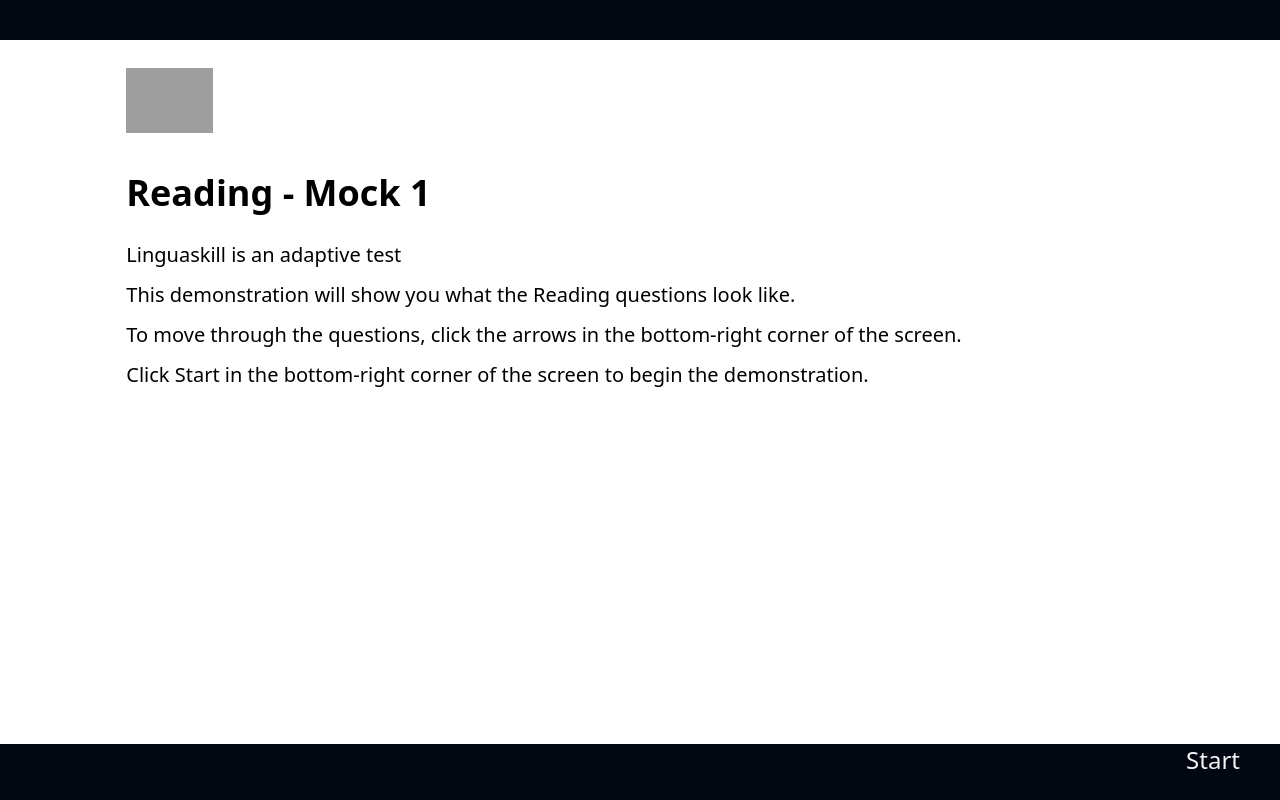
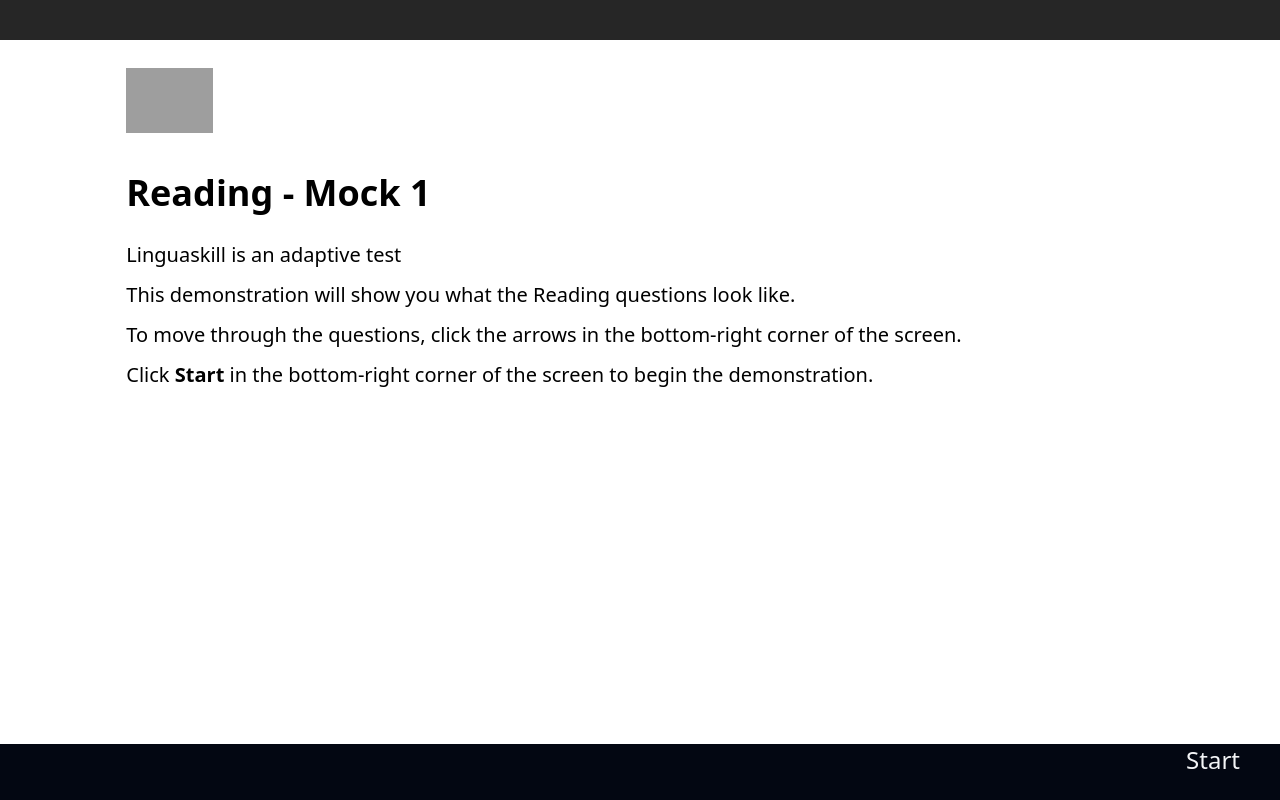
Before and after one commit to Odaviespecifico/TestBridge, a React (Vite) app in the folder linguaskill-mock/: page / in a window 1280 px wide. Built offline with nearby package versions, Linux system fonts and the light colour scheme; grey boxes are pictures that could not be loaded.

Commit message:
Added instruction TAB

```diff
--- a/linguaskill-mock/src/Linguaskill.jsx
+++ b/linguaskill-mock/src/Linguaskill.jsx
@@ -2,9 +2,11 @@
 import './index.css'
 
 export default function Linguaskill() {
+  let instruction = ''
   return (
     <div className='flex justify-start items-center flex-col h-full'>
       <Header />
+      <Instruction text={instruction}/>
       <Content etapa={0}/>
       <Footer></Footer>
     </div>
@@ -13,11 +15,19 @@
 
 export function Header() {
   return (
-    <div className="flex w-screen h-10 bg-gray-950">
+    <div className="flex w-screen h-10 bg-neutral-800">
     </div>
   )
 }
 
+export function Instruction({text}) {
+  return (
+    text ? <div className="flex items-center p-7 h-12 text-lg w-full bg-neutral-700 text-white ">
+    {text}
+    </div> :
+    <div className="hidden"></div>
+  )
+}
 export function Content({etapa}) {
   console.log(etapa)
   if (etapa == 0) {
@@ -29,7 +39,7 @@
         <p className='mb-3 text-xl'>Linguaskill is an adaptive test</p>
         <p className='mb-3 text-xl'>This demonstration will show you what the Reading questions look like.</p >
         <p className='mb-3 text-xl'>To move through the questions, click the arrows in the bottom-right corner of the screen.</p >
-        <p className='mb-3 text-xl'>Click Start in the bottom-right corner of the screen to begin the demonstration.</p>
+        <p className='mb-3 text-xl'>Click <strong>Start</strong> in the bottom-right corner of the screen to begin the demonstration.</p>
       </div>
     </div>
     )
```
